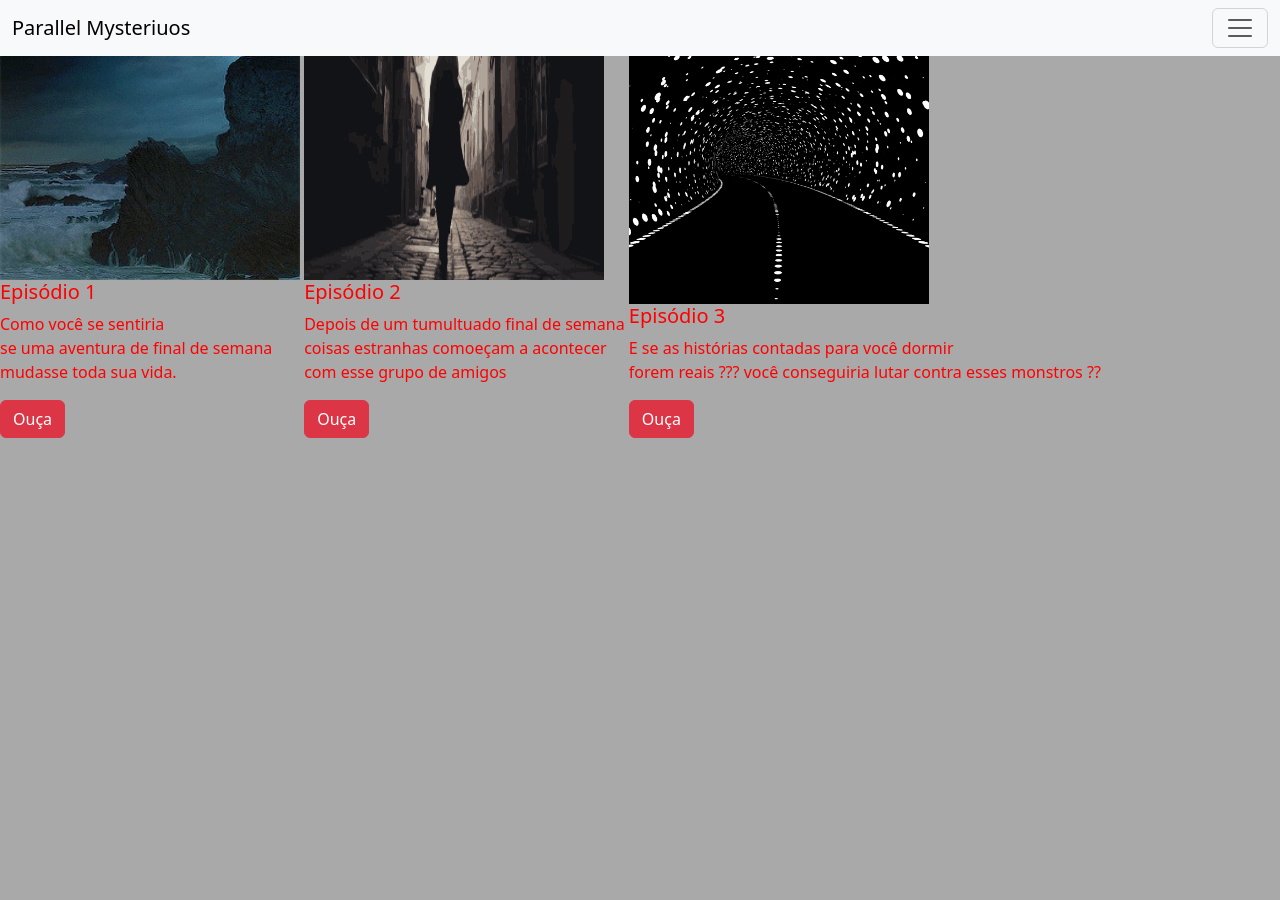
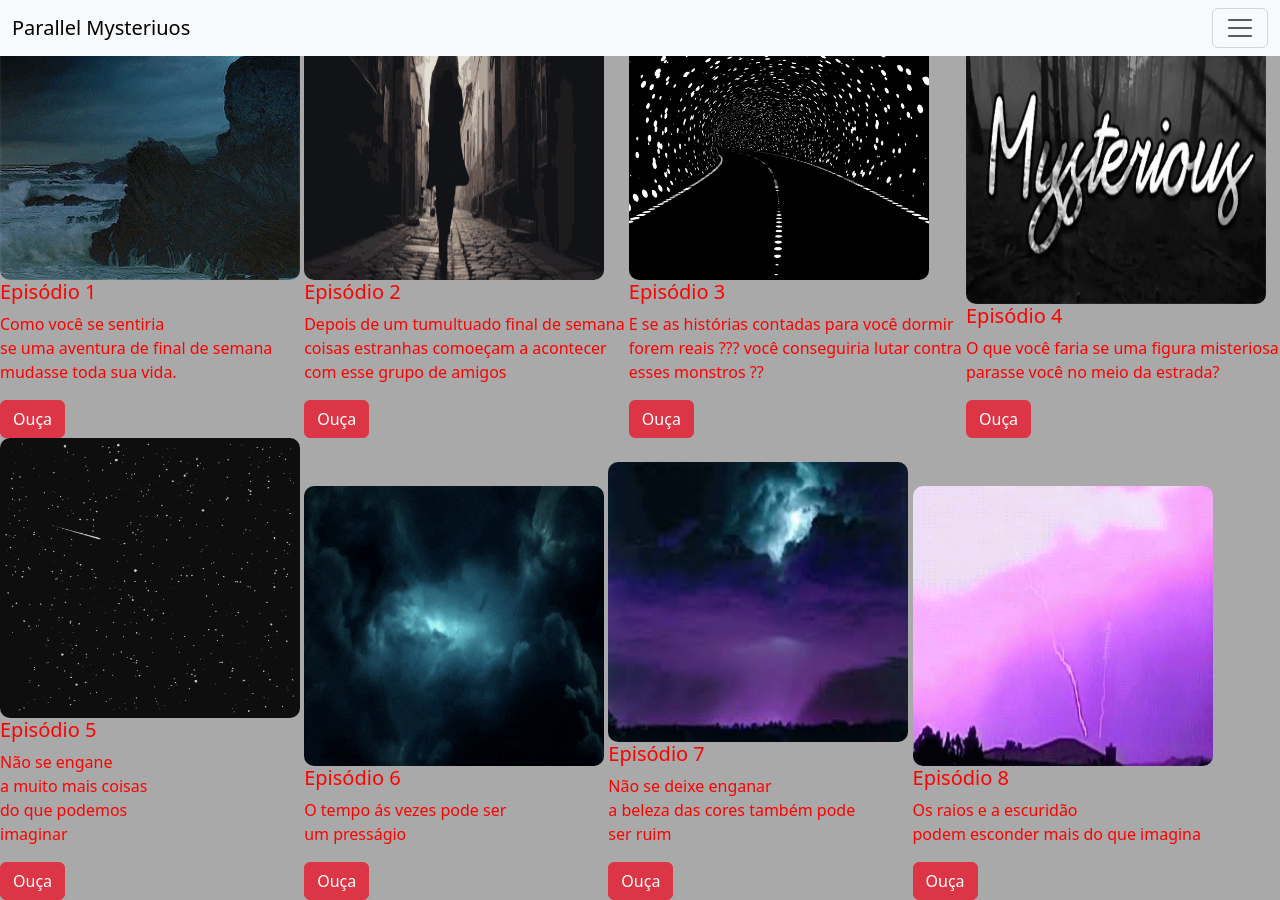
Before and after one commit to lizaweb2023/siteparallelmysteria, a plain HTML site: page homedositeparallel.html in a window 1280 px wide. Before the commit the page ends 800 px from the top, so only its background shows below. Drawn offline with nearby package versions, Linux system fonts and the light colour scheme.

Commit message:
finalizado

```diff
--- a/homedositeparallel.css
+++ b/homedositeparallel.css
@@ -16,6 +16,8 @@
 .imagens .imagem img{
     width: 300px;
     height: 280px;
+    border-radius: 10px 10px 10px 10px;
+    display: inline-block;
 }
 /*.imagem1{
     color: red;
--- a/homedositeparallel.html
+++ b/homedositeparallel.html
@@ -70,7 +70,8 @@
              com esse
              grupo de amigos</p>
           <a href="#" class="btn btn-danger">Ouça</a>
-        </div>
+         </div>
+
     </div>
 
     <div class="imagem">
@@ -78,13 +79,69 @@
         <div>
           <h5>Episódio 3</h5>
           <p>E se as histórias contadas para você dormir <br>forem reais ???
-            você conseguiria lutar contra esses monstros ??
+            você conseguiria lutar contra <br>
+             esses monstros ??
           </p>
           <a href="#" class="btn btn-danger">Ouça</a>
         </div>
+
+    </div>
+    <div class="imagem">
+       <img src="./imagens/mysterious-mysteriousa.gif" alt="">
+       <div>
+        <h5>Episódio 4</h5>
+        <p>O que você faria se uma figura misteriosa <br>
+        parasse você no meio da estrada?</p>
+        <a href="#" class="btn btn-danger">Ouça</a>
+
     </div>
 
-  </div>
+     </div>
+     <div id="imagens" class="imagens">
+      <div class="imagem">
+        <img src="./imagens/imagens-e-gifs-do-ceu-estrelado-4.gif" alt="">
+        <div>
+          <h5>Episódio 5</h5>
+          <p>Não se engane <br> a muito mais coisas <br> do que podemos <br> imaginar</p>
+          <a href="#" class="btn btn-danger">Ouça</a>
+    </div>
+
+     </div>
+     <div class="imagem">
+      <img src="./imagens/ceu nublado.gif" alt="">
+      <div>
+       <h5>Episódio 6</h5>
+       <p>O tempo ás vezes pode ser<br>
+       um presságio</p>
+       <a href="#" class="btn btn-danger">Ouça</a>
+
+   </div>
+
+     </div>
+     <div class="imagem">
+      <img src="./imagens/ceu coloridp.jpg" alt="">
+      <div>
+       <h5>Episódio 7</h5>
+       <p>Não se deixe enganar<br>
+       a beleza das cores também pode <br> ser ruim</p>
+       <a href="#" class="btn btn-danger">Ouça</a>
+
+   </div>
+
+     </div>
+     <div class="imagem">
+      <img src="./imagens/ceu com raios.gif" alt="">
+      <div>
+       <h5>Episódio 8</h5>
+       <p>Os raios e a escuridão <br>
+       podem esconder mais do que imagina</p>
+       <a href="#" class="btn btn-danger">Ouça</a>
+
+   </div>
+
+
+
+ </div>
 
 
 
```
Also changed, not shown: imagens/imagens-e-gifs-do-ceu-estrelado-4.gif (added).
